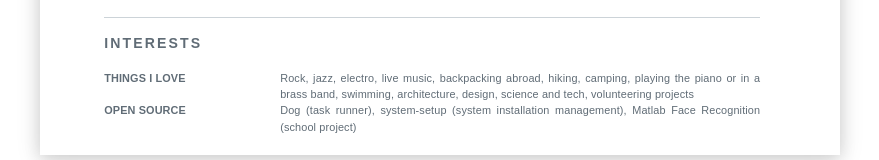
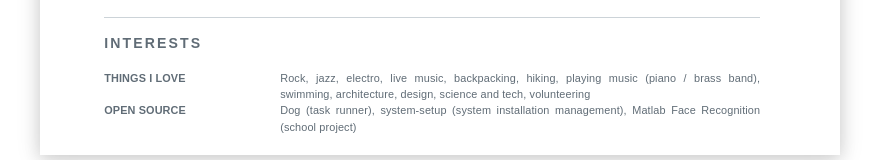
Before and after one commit to n-marshall/n-marshall, a plain HTML site: page index.html in a window 1280 px wide. Shown: the part 1074-1234 px from the top of the page, without its empty margins (171-1050 px from the left). Drawn offline with nearby package versions, Linux system fonts and the light colour scheme; a web font is replaced by a local one.

Commit message:
made 'things I love' shorter

```diff
--- a/index.html
+++ b/index.html
@@ -247,7 +247,7 @@
                     <h6>Interests</h6>
                     <div class="flex-row">
                         <div class="row-head mini">Things I love</div>
-                        <div class="row-text mini">Rock, jazz, electro, live music, backpacking abroad, hiking, camping, playing the piano or in a brass band, swimming, architecture, design, science and tech, volunteering projects</div>
+                        <div class="row-text mini">Rock, jazz, electro, live music, backpacking, hiking, playing music (piano / brass band), swimming, architecture, design, science and tech, volunteering</div>
                     </div>
                     <div class="flex-row">
                         <div class="row-head mini">Open source</div>
```
